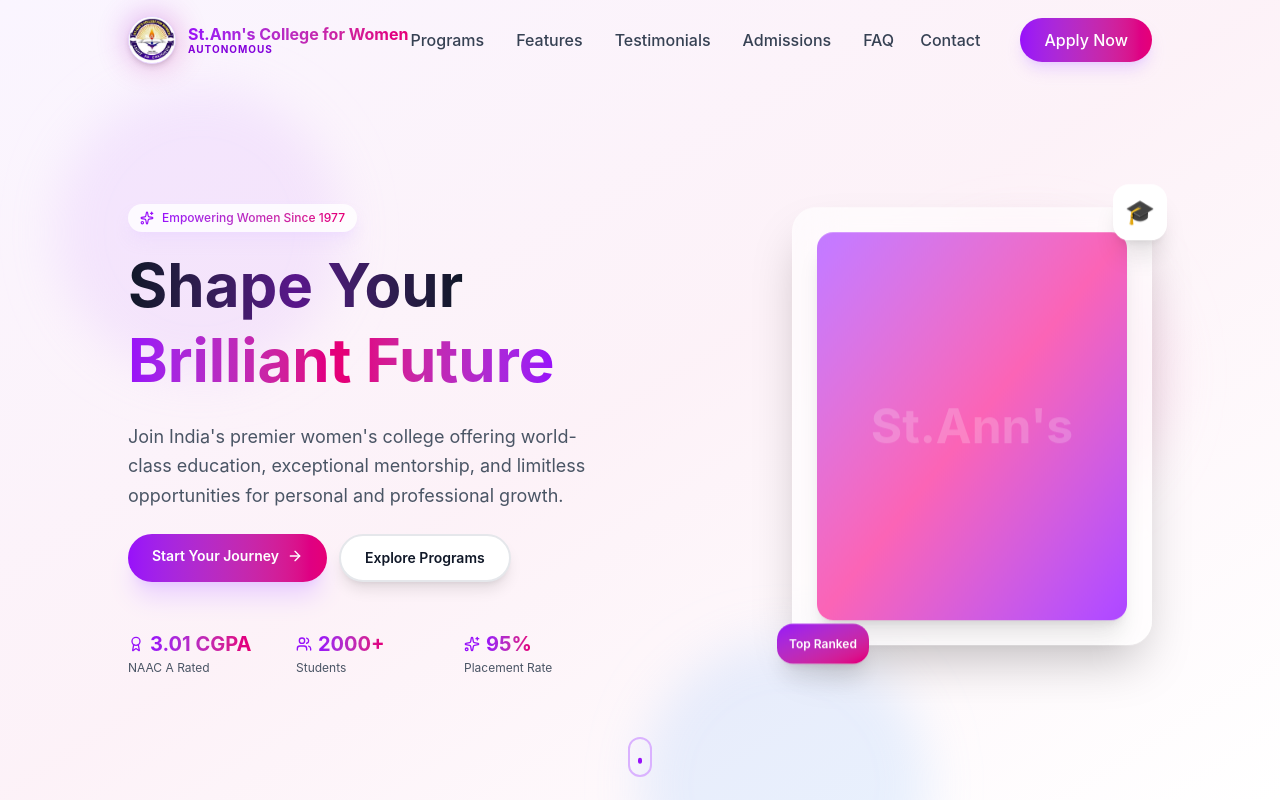
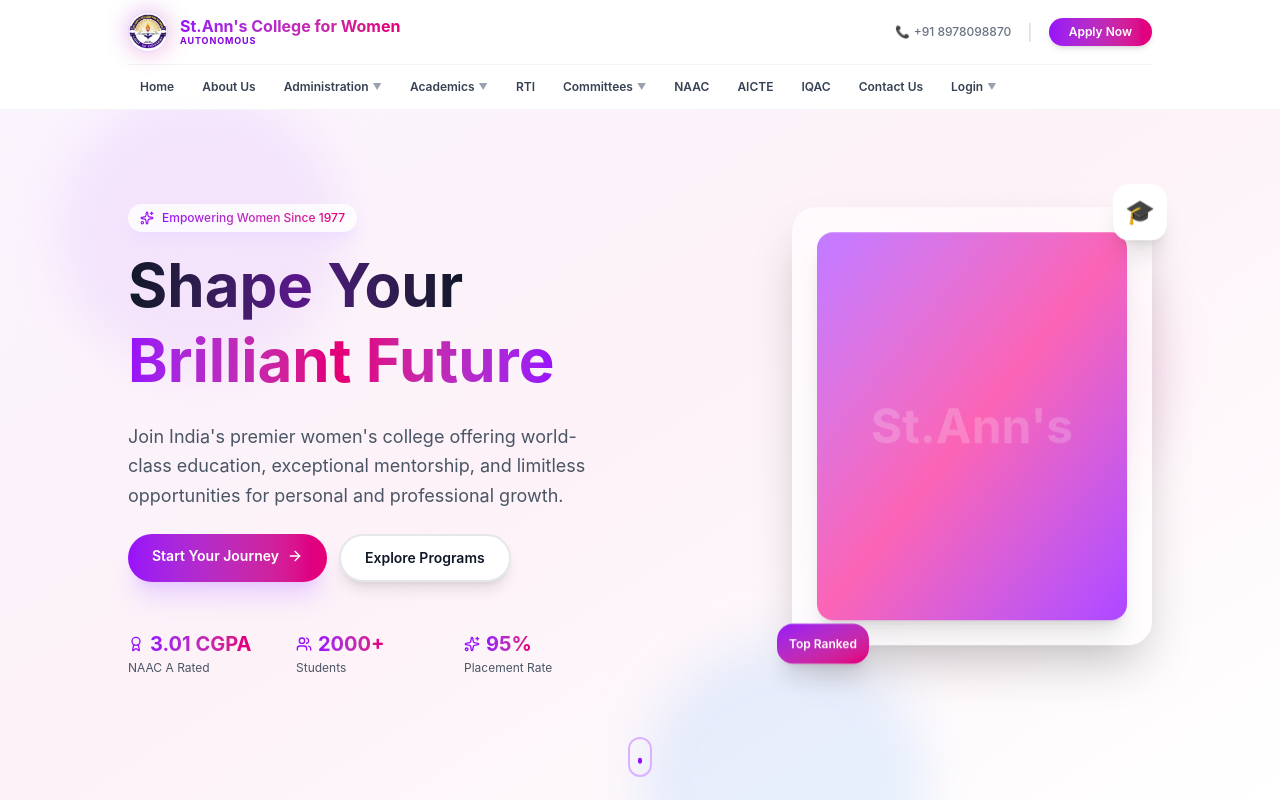
Before and after one commit to mohanse007/st-anns-college-landing-page, a React (Vite) app: page / in a window 1280 px wide. Shown: the top 800 px of the page. Built offline with nearby package versions, Linux system fonts and the light colour scheme.

Commit message:
Implement double-row navbar with custom college menu categories and dropdowns

```diff
--- a/src/components/Navbar.tsx
+++ b/src/components/Navbar.tsx
@@ -9,80 +9,100 @@
 
 export default function Navbar({ scrolled }: NavbarProps) {
   const [mobileMenuOpen, setMobileMenuOpen] = useState(false);
+  const [activeDropdown, setActiveDropdown] = useState<string | null>(null);
+  const [mobileDropdowns, setMobileDropdowns] = useState<Record<string, boolean>>({});
 
   const navLinks = [
-    { name: 'Programs', href: '#programs' },
-    { name: 'Features', href: '#features' },
-    { name: 'Testimonials', href: '#testimonials' },
-    { name: 'Admissions', href: '#admissions' },
-    { name: 'FAQ', href: '#faq' },
+    { name: 'Home', href: '#' },
+    { name: 'About Us', href: '#features' },
+    {
+      name: 'Administration',
+      href: '#',
+      dropdown: [
+        { name: 'Governing Body', href: '#' },
+        { name: 'Principal Office', href: '#' },
+        { name: 'Administrative Staff', href: '#' }
+      ]
+    },
+    {
+      name: 'Academics',
+      href: '#programs',
+      dropdown: [
+        { name: 'Undergraduate (UG)', href: '#programs' },
+        { name: 'Postgraduate (PG)', href: '#programs' },
+        { name: 'Admissions 2026-27', href: '#admissions' }
+      ]
+    },
+    { name: 'RTI', href: '#' },
+    {
+      name: 'Committees',
+      href: '#',
+      dropdown: [
+        { name: 'Anti-Ragging Committee', href: '#' },
+        { name: 'Grievance Cell', href: '#' },
+        { name: 'IQAC Cell', href: '#' }
+      ]
+    },
+    { name: 'NAAC', href: '#faq' },
+    { name: 'AICTE', href: '#' },
+    { name: 'IQAC', href: '#' },
+    { name: 'Contact Us', href: '#contact' },
+    {
+      name: 'Login',
+      href: '#',
+      dropdown: [
+        { name: 'Student Portal', href: '#' },
+        { name: 'Faculty Portal', href: '#' },
+        { name: 'Alumni Portal', href: '#' }
+      ]
+    },
   ];
 
   return (
     <motion.nav
       initial={{ y: -100 }}
       animate={{ y: 0 }}
-      className={`fixed top-0 left-0 right-0 z-50 transition-all duration-500 ${
+      className={`fixed top-0 left-0 right-0 z-50 transition-all duration-500 bg-white/95 backdrop-blur-xl ${
         scrolled
-          ? 'bg-white/80 backdrop-blur-xl shadow-lg shadow-purple-100/50'
-          : 'bg-transparent'
+          ? 'shadow-lg shadow-purple-100/50'
+          : 'border-b border-gray-100'
       }`}
     >
       <div className="max-w-none px-6 sm:px-12 lg:px-20 xl:px-32">
-        <div className="flex justify-between items-center h-20">
+        {/* Row 1: Logo & Brand + Top Right buttons */}
+        <div className={`flex justify-between items-center transition-all duration-300 ${scrolled ? 'h-14' : 'h-16'}`}>
           {/* Logo */}
           <motion.a
             href="#"
             className="flex items-center gap-3 group"
-            whileHover={{ scale: 1.02 }}
-            whileTap={{ scale: 0.98 }}
+            whileHover={{ scale: 1.01 }}
+            whileTap={{ scale: 0.99 }}
           >
             <div className="relative flex-shrink-0">
-              <div className="absolute inset-0 bg-gradient-to-br from-purple-600 to-pink-600 rounded-full blur-lg opacity-40 group-hover:opacity-60 transition-opacity" />
+              <div className="absolute inset-0 bg-gradient-to-br from-purple-600 to-pink-600 rounded-full blur-md opacity-35 group-hover:opacity-55 transition-opacity" />
               <img
                 src={logo}
                 alt="St. Ann's College Logo"
-                className="relative w-12 h-12 object-contain rounded-full bg-white border border-purple-200 shadow-md"
+                className="relative w-10 h-10 object-contain rounded-full bg-white border border-purple-200"
               />
             </div>
-            <div className="hidden sm:block">
-              <div className="font-bold text-base bg-gradient-to-r from-purple-600 to-pink-600 bg-clip-text text-transparent leading-tight whitespace-nowrap">
+            <div className="block">
+              <div className="font-bold text-sm sm:text-base bg-gradient-to-r from-purple-600 to-pink-600 bg-clip-text text-transparent leading-tight whitespace-nowrap">
                 St.Ann's College for Women
               </div>
-              <div className="text-[10px] tracking-widest text-purple-700 font-bold uppercase -mt-0.5">
+              <div className="text-[9px] tracking-widest text-purple-700 font-bold uppercase -mt-0.5">
                 Autonomous
               </div>
             </div>
           </motion.a>
 
-          {/* Desktop Navigation */}
-          <div className="hidden lg:flex items-center gap-8">
-            {navLinks.map((link) => (
-              <motion.a
-                key={link.name}
-                href={link.href}
-                className="text-gray-700 hover:text-purple-600 font-medium transition-colors relative group"
-                whileHover={{ y: -2 }}
-              >
-                {link.name}
-                <span className="absolute bottom-0 left-0 w-0 h-0.5 bg-gradient-to-r from-purple-600 to-pink-600 group-hover:w-full transition-all duration-300" />
-              </motion.a>
-            ))}
-          </div>
-
-          {/* CTA Buttons */}
+          {/* Top Right Quick Actions (Desktop only) */}
           <div className="hidden lg:flex items-center gap-4">
-            <motion.a
-              href="#contact"
-              className="px-6 py-2.5 text-gray-700 font-medium hover:text-purple-600 transition-colors"
-              whileHover={{ scale: 1.05 }}
-              whileTap={{ scale: 0.95 }}
-            >
-              Contact
-            </motion.a>
+            <span className="text-xs text-gray-500 font-medium">📞 +91 8978098870</span>
+            <span className="text-gray-300">|</span>
             <motion.a
               href="#admissions"
-              className="relative px-6 py-2.5 bg-gradient-to-r from-purple-600 to-pink-600 text-white rounded-full font-medium shadow-lg shadow-purple-300/50 hover:shadow-xl hover:shadow-purple-400/50 transition-all overflow-hidden group"
+              className="relative px-5 py-1.5 bg-gradient-to-r from-purple-600 to-pink-600 text-white rounded-full text-xs font-semibold shadow-md hover:shadow-lg transition-all overflow-hidden group"
               whileHover={{ scale: 1.05 }}
               whileTap={{ scale: 0.95 }}
             >
@@ -100,6 +120,50 @@
             {mobileMenuOpen ? <X className="w-6 h-6" /> : <Menu className="w-6 h-6" />}
           </motion.button>
         </div>
+
+        {/* Row 2: Menu Bar (Desktop only) */}
+        <div className="hidden lg:block border-t border-gray-100">
+          <div className="flex items-center justify-start gap-1 py-2 overflow-x-auto no-scrollbar">
+            {navLinks.map((link) => (
+              <div
+                key={link.name}
+                className="relative"
+                onMouseEnter={() => link.dropdown && setActiveDropdown(link.name)}
+                onMouseLeave={() => setActiveDropdown(null)}
+              >
+                <motion.a
+                  href={link.href}
+                  className="px-3 py-1.5 text-xs text-gray-700 hover:text-purple-600 font-semibold transition-colors rounded-lg hover:bg-purple-50/50 flex items-center gap-1 group whitespace-nowrap"
+                  whileHover={{ y: -1 }}
+                >
+                  {link.name}
+                  {link.dropdown && (
+                    <span className="text-[9px] text-gray-400 group-hover:text-purple-500 transition-colors">▼</span>
+                  )}
+                </motion.a>
+
+                {/* Dropdown Menu */}
+                {link.dropdown && activeDropdown === link.name && (
+                  <motion.div
+                    initial={{ opacity: 0, y: 10 }}
+                    animate={{ opacity: 1, y: 0 }}
+                    className="absolute top-full left-0 mt-1 w-52 bg-white rounded-xl shadow-xl border border-gray-100 py-2 z-50"
+                  >
+                    {link.dropdown.map((sub) => (
+                      <a
+                        key={sub.name}
+                        href={sub.href}
+                        className="block px-4 py-2 text-xs text-gray-600 hover:text-purple-600 hover:bg-purple-50 font-medium transition-colors"
+                      >
+                        {sub.name}
+                      </a>
+                    ))}
+                  </motion.div>
+                )}
+              </div>
+            ))}
+          </div>
+        </div>
       </div>
 
       {/* Mobile Menu */}
@@ -109,32 +173,56 @@
             initial={{ opacity: 0, height: 0 }}
             animate={{ opacity: 1, height: 'auto' }}
             exit={{ opacity: 0, height: 0 }}
-            className="lg:hidden bg-white/95 backdrop-blur-xl border-t border-gray-200"
+            className="lg:hidden bg-white border-t border-gray-100 overflow-y-auto max-h-[80vh]"
           >
-            <div className="max-w-none px-6 py-6 space-y-4">
-              {navLinks.map((link, index) => (
-                <motion.a
-                  key={link.name}
+            <div className="max-w-none px-6 py-6 space-y-3">
+              {navLinks.map((link) => (
+                <div key={link.name} className="space-y-1">
+                  <div className="flex items-center justify-between">
+                    <a
                       href={link.href}
-                  className="block py-2 text-gray-700 hover:text-purple-600 font-medium transition-colors"
-                  initial={{ opacity: 0, x: -20 }}
-                  animate={{ opacity: 1, x: 0 }}
-                  transition={{ delay: index * 0.1 }}
+                      className="text-sm font-semibold text-gray-700 hover:text-purple-600 py-1"
+                      onClick={() => {
+                        if (!link.dropdown) setMobileMenuOpen(false);
+                      }}
+                    >
+                      {link.name}
+                    </a>
+                    {link.dropdown && (
+                      <button
+                        onClick={() => setMobileDropdowns(prev => ({ ...prev, [link.name]: !prev[link.name] }))}
+                        className="p-1 text-gray-400 hover:text-purple-600"
+                      >
+                        <span className="text-xs">{mobileDropdowns[link.name] ? '▲' : '▼'}</span>
+                      </button>
+                    )}
+                  </div>
+
+                  {link.dropdown && mobileDropdowns[link.name] && (
+                    <div className="pl-4 border-l-2 border-purple-100 py-1 space-y-2">
+                      {link.dropdown.map((sub) => (
+                        <a
+                          key={sub.name}
+                          href={sub.href}
+                          className="block text-xs font-medium text-gray-500 hover:text-purple-600 py-1"
                           onClick={() => setMobileMenuOpen(false)}
                         >
-                  {link.name}
-                </motion.a>
+                          {sub.name}
+                        </a>
                       ))}
-              <motion.a
+                    </div>
+                  )}
+                </div>
+              ))}
+              <div className="pt-4 border-t border-gray-100">
+                <a
                   href="#admissions"
-                className="block w-full px-6 py-3 bg-gradient-to-r from-purple-600 to-pink-600 text-white rounded-full font-medium text-center shadow-lg"
-                initial={{ opacity: 0, x: -20 }}
-                animate={{ opacity: 1, x: 0 }}
-                transition={{ delay: navLinks.length * 0.1 }}
+                  className="block w-full px-6 py-2.5 bg-gradient-to-r from-purple-600 to-pink-600 text-white rounded-full font-semibold text-center text-sm shadow-md"
                   onClick={() => setMobileMenuOpen(false)}
                 >
                   Apply Now
-              </motion.a>
+                </a>
+              </div>
             </div>
           </motion.div>
         )}
```
Lines whose indentation alone changed are shown as unchanged.
